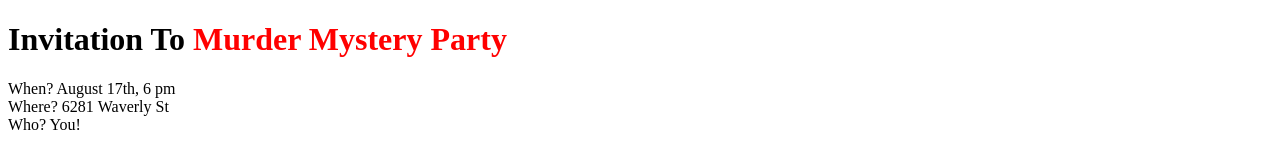
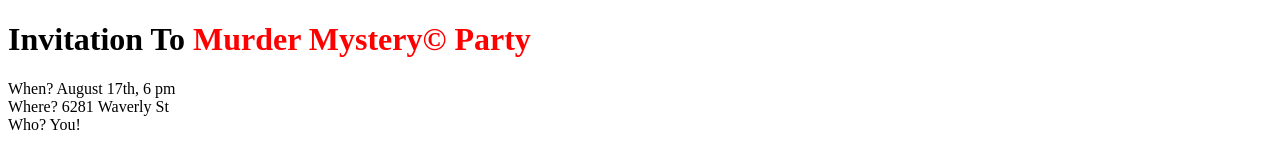
Before and after one commit to WolfHat/HTML-and-CSS-Projects, a plain HTML site: page Basic_HTML_and_CSS/HTML_Spacing.html in a window 1280 px wide. Shown: the top 150 px of the page. Drawn offline with Linux system fonts and the light colour scheme.

Commit message:
Assignment 28 (forgot Copyright)

```diff
--- a/Basic_HTML_and_CSS/HTML_Spacing.html
+++ b/Basic_HTML_and_CSS/HTML_Spacing.html
@@ -1,7 +1,7 @@
 <!DOCTYPE html>
 <html>
 	<body>
-		<h1>Invitation To <span style="color:red;">Murder Mystery Party</span></h1>
+		<h1>Invitation To <span style="color:red;">Murder Mystery&copy; Party</span></h1>
 		<section>
 			<p>
 				When? August 17th, 6&nbsp;pm <br>
```
